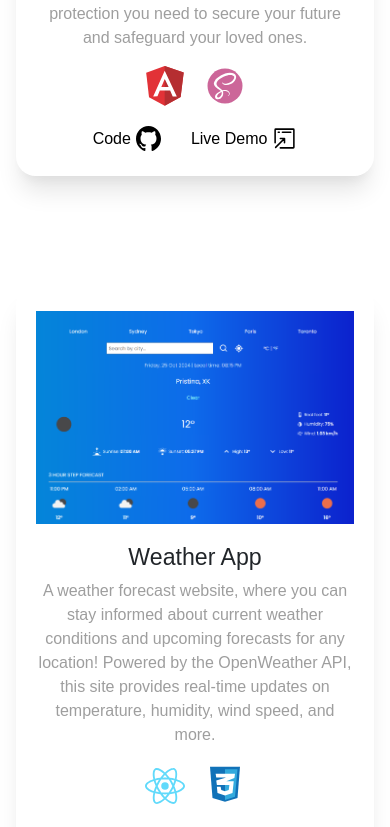
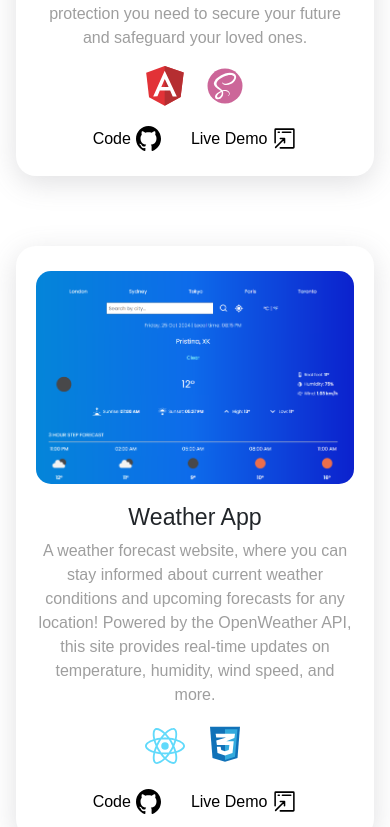
Before and after one commit to besnik26/portofolio-v2, an Angular app: page / in a window 390 px wide. Shown: the part 2461-3288 px from the top of the page. Built offline with nearby package versions, Linux system fonts and the light colour scheme; a web font is replaced by a local one.

Commit message:
Updating code for better performance

```diff
--- a/src/app/about/about.component.scss
+++ b/src/app/about/about.component.scss
@@ -16,7 +16,7 @@
           width: 100%;
           height: auto;
           border: 3px solid #09e6f9;
-          border-radius: 10px;
+          border-radius: 15px;
         }
       }
       .about-text{
--- /dev/null
+++ b/src/app/projects/project/project.component.html
@@ -0,0 +1,30 @@
+<div class="project-div">
+    <div class="project-img">
+      <img [src]="imageSrc" alt="Project Image">
+    </div>
+    <div class="project-info">
+      <h3>{{ title }}</h3>
+      <p>{{ description }}</p>
+      <div class="stack">
+        @for (stackImage of stackImages; track stackImage) {
+          <div class="img-div">
+            <img [src]="stackImage" alt="Stack Image">
+          </div>
+        }
+      </div>
+      <div class="source">
+        <a [href]="codeLink" target="_blank" class="cover">
+          <h4>Code</h4>
+          <div class="img-div">
+            <img src="../../assets/images/git-logo.svg" alt="GitHub Logo">
+          </div>
+        </a>
+        <a [href]="demoLink" target="_blank" class="cover">
+          <h4>Live Demo</h4>
+          <div class="img-div">
+            <img src="../../assets/images/project-images/new-tab.svg" alt="Live Demo Logo">
+          </div>
+        </a>
+      </div>
+    </div>
+  </div>
--- /dev/null
+++ b/src/app/projects/project/project.component.scss
@@ -0,0 +1,81 @@
+.project-div{
+    display: flex;
+    justify-content: center;
+    align-items: center;
+    column-gap: 30px;
+    box-shadow: rgba(100, 100, 111, 0.2) 0px 7px 29px 0px;
+    padding: 25px 20px;
+    border-radius: 20px;
+    max-width: 800px;
+    margin-bottom: 110px;
+    .project-img{
+        max-width: 60%;
+        img{
+            width: 100%;
+            border-radius: 15px;
+        }
+    }
+    .project-info{
+        max-width: 40%;
+        text-align: center;
+        p{
+            color: #9e9e9e;
+        }
+        .stack{
+            display: flex;
+            justify-content: center;
+            column-gap: 20px;
+            margin-bottom: 20px;
+            .img-div{
+                max-width: 40px;
+                img{
+                    width: 100%;
+                }
+            }
+        }
+        .source{
+            display: flex;
+            justify-content: center;
+            column-gap: 30px;
+
+            .cover{
+                display: flex;
+                align-items: center;
+                column-gap: 5px;
+                text-decoration: none;
+                color: black;
+                cursor: pointer;
+                h4{
+                    font-size: 16px;
+                    margin: 0;
+                }
+                .img-div{
+                    max-width: 25px;
+                    img{
+                        width: 100%;
+                    }
+                }
+                &:hover{
+                    transition: all 0.3s ease;
+                    transform: scale(1.1);
+                }
+            }
+        }
+
+    }
+}
+
+
+@media only screen and (max-width: 768px) {
+    .project-div{
+        flex-direction: column;
+        row-gap: 20px;
+        margin-bottom: 70px;
+        .project-img{
+            max-width: 100%!important;
+        }
+        .project-info{
+            max-width: 100%!important;
+        }
+    }
+}
--- a/src/app/projects/projects.component.html
+++ b/src/app/projects/projects.component.html
@@ -2,79 +2,25 @@
     <div class="custom-container">
         <div class="project-cover">
             <h1>Projects</h1>
-            <div class="project-div">
-                <div class="project-img">
-                    <img src="../../assets/images/project-images/insurance.png" alt="">
-                </div>
-                <div class="project-info">
-                    <h3>Insurance</h3>
-                    <p>
-                        Discover a wide range of insurance options tailored to meet your unique
-                        needs. From health and car insurance to legal, provision, pet,
-                        and company insurance, we provide the protection
-                        you need to secure your future and safeguard your loved ones.
-                    </p>
-                    <div class="stack">
-                        <div class="img-div">
-                            <img src="../../assets/images/stack/angular.svg" alt="">
-                        </div>
-                        <div class="img-div">
-                            <img src="../../assets/images/stack/scss.svg" alt="">
-                        </div>
-                    </div>
-                    <div class="source">
-                        <a href="https://github.com/besnik26/health-insurance" target="_blank" class="cover">
-                            <h4>Code</h4>
-                            <div class="img-div">
-                                <img src="../../assets/images/git-logo.svg" alt="">
-                            </div>
-                        </a>
-                        <a href="https://besnik-insurance.netlify.app/en/home" target="_blank" class="cover">
-                            <h4>Live Demo</h4>
-                            <div class="img-div">
-                                <img src="../../assets/images/project-images/new-tab.svg" alt="">
-                            </div>
-                        </a>
-                    </div>
+            <app-project
+                title="Insurance"
+                description="Discover a wide range of insurance options tailored to meet your unique needs. From health and car insurance to legal, provision, pet, and company insurance, we provide the protection you need to secure your future and safeguard your loved ones."
+                imageSrc="../../assets/images/project-images/insurance.png"
+                [stackImages]="['../../assets/images/stack/angular.svg', '../../assets/images/stack/scss.svg']"
+                codeLink="https://github.com/besnik26/health-insurance"
+                demoLink="https://besnik-insurance.netlify.app/en/home"
+            >
+            </app-project>
 
-                </div>
-            </div>
-
-            <div class="project-div">
-                <div class="project-img">
-                    <img src="../../assets/images/project-images/weatherApp.png" alt="">
-                </div>
-                <div class="project-info">
-                    <h3>Weather App</h3>
-                    <p>
-                        A weather forecast website, where you can stay informed about current weather conditions and upcoming forecasts for any location! Powered by the OpenWeather API, this site provides real-time updates on temperature, humidity, wind speed, and more.
-                    </p>
-                    <div class="stack">
-                        <div class="img-div">
-                            <img src="../../assets/images/stack/react.svg" alt="">
-                        </div>
-                        <div class="img-div">
-                            <img src="../../assets/images/stack/css.svg" alt="">
-                        </div>
-                    </div>
-                    <div class="source">
-                        <a href="https://github.com/besnik26/weather-app" target="_blank" class="cover">
-                            <h4>Code</h4>
-                            <div class="img-div">
-                                <img src="../../assets/images/git-logo.svg" alt="">
-                            </div>
-                        </a>
-                        <a href="https://besnik-weatherapp.netlify.app/" target="_blank" class="cover">
-                            <h4>Live Demo</h4>
-                            <div class="img-div">
-                                <img src="../../assets/images/project-images/new-tab.svg" alt="">
-                            </div>
-                        </a>
-                    </div>
-
-                </div>
-            </div>
-
+            <app-project
+                title="Weather App"
+                description="A weather forecast website, where you can stay informed about current weather conditions and upcoming forecasts for any location! Powered by the OpenWeather API, this site provides real-time updates on temperature, humidity, wind speed, and more."
+                imageSrc="../../assets/images/project-images/weatherApp.png"
+                [stackImages]="['../../assets/images/stack/react.svg', '../../assets/images/stack/css.svg']"
+                codeLink="https://github.com/besnik26/weather-app"
+                demoLink="https://besnik-weatherapp.netlify.app/"
+            >
+            </app-project>
 
         </div>
     </div>
--- a/src/app/projects/projects.component.scss
+++ b/src/app/projects/projects.component.scss
@@ -15,71 +15,7 @@
             color: #09e6f9;
             margin-bottom: 15px;
         }
-        .project-div{
-            display: flex;
-            justify-content: center;
-            align-items: center;
-            column-gap: 30px;
-            box-shadow: rgba(0, 0, 0, 0.1) 0px 20px 25px -5px, rgba(0, 0, 0, 0.04) 0px 10px 10px -5px;
-            padding: 25px 20px;
-            border-radius: 20px;
-            max-width: 800px;
-            margin-bottom: 110px;
-            .project-img{
-                max-width: 60%;
-                img{
-                    width: 100%;
-                }
-            }
-            .project-info{
-                max-width: 40%;
-                text-align: center;
-                p{
-                    color: #9e9e9e;
-                }
-                .stack{
-                    display: flex;
-                    justify-content: center;
-                    column-gap: 20px;
-                    margin-bottom: 20px;
-                    .img-div{
-                        max-width: 40px;
-                        img{
-                            width: 100%;
-                        }
-                    }
-                }
-                .source{
-                    display: flex;
-                    justify-content: center;
-                    column-gap: 30px;
 
-                    .cover{
-                        display: flex;
-                        align-items: center;
-                        column-gap: 5px;
-                        text-decoration: none;
-                        color: black;
-                        cursor: pointer;
-                        h4{
-                            font-size: 16px;
-                            margin: 0;
-                        }
-                        .img-div{
-                            max-width: 25px;
-                            img{
-                                width: 100%;
-                            }
-                        }
-                        &:hover{
-                            transition: all 0.3s ease;
-                            transform: scale(1.1);
-                        }
-                    }
-                }
-
-            }
-        }
 
     }
 }
@@ -89,15 +25,5 @@
         padding: 0 16px;
         margin: 60px 0 60px 0;
     }
-    .project-div{
-        flex-direction: column;
-        row-gap: 20px;
-        margin-bottom: 70px;
-        .project-img{
-            max-width: 100%!important;
-        }
-        .project-info{
-            max-width: 100%!important;
-        }
-    }
+
 }
--- a/src/app/projects/projects.component.ts
+++ b/src/app/projects/projects.component.ts
@@ -1,9 +1,10 @@
 import { Component } from '@angular/core';
+import { ProjectComponent } from "./project/project.component";
 
 @Component({
   selector: 'app-projects',
   standalone: true,
-  imports: [],
+  imports: [ProjectComponent],
   templateUrl: './projects.component.html',
   styleUrl: './projects.component.scss'
 })
```
Also changed, not shown: src/app/projects/project/project.component.ts (added, +17 -0 lines), 1 other file (tests, documents, lock files or other folders).
